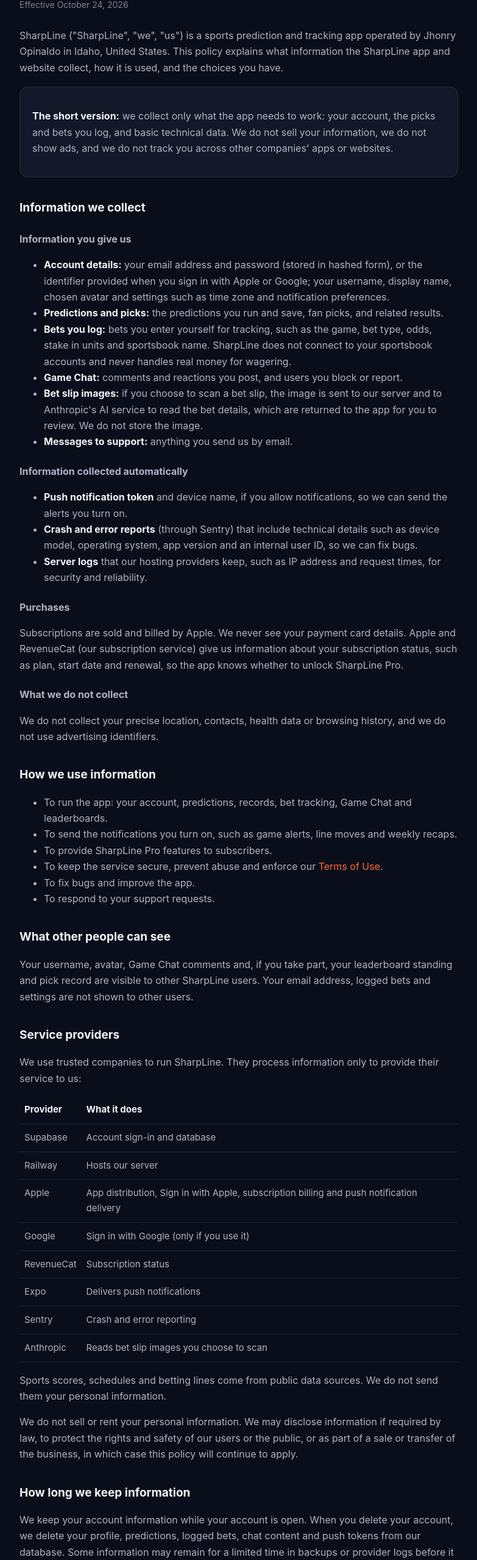
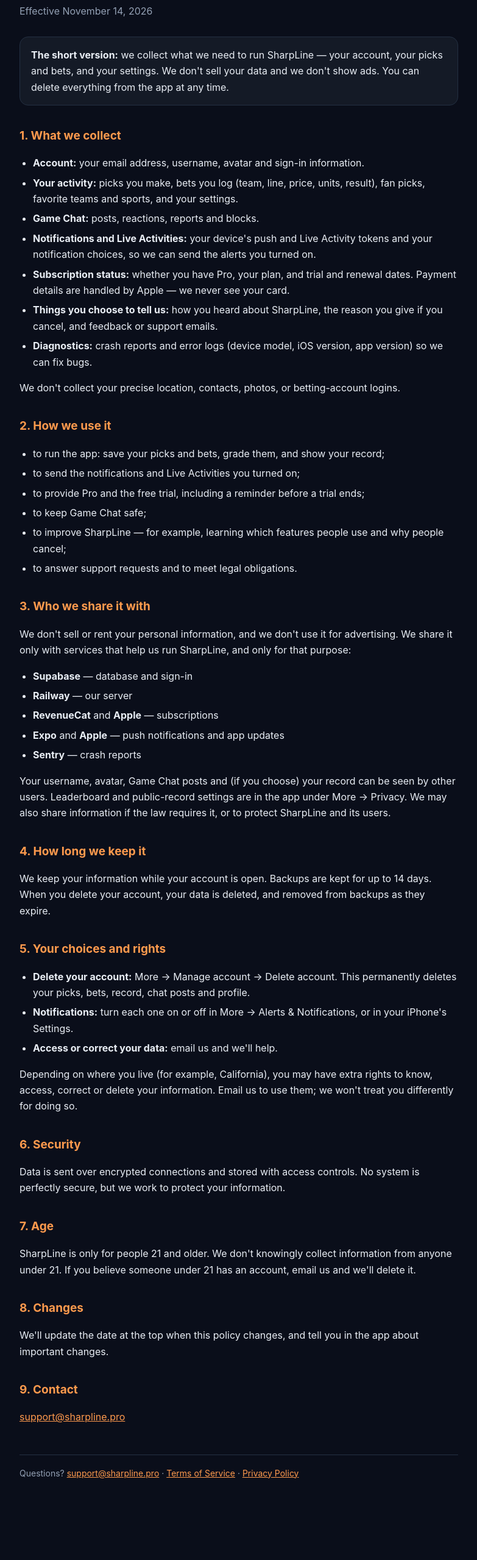
Before and after one commit to jhonry-ninja/sharpline-site, a plain HTML site: page privacy/index.html in a window 1280 px wide. Shown: the part 159-2718 px from the top of the page at 61% size, without its empty margins (248-1031 px from the left). After the commit the page ends 2667 px from the top, so only its background shows below. Drawn offline with Linux system fonts and the light colour scheme.

Commit message:
Updated Terms of Service and Privacy Policy

```diff
--- a/privacy/index.html
+++ b/privacy/index.html
@@ -1,102 +1,71 @@
-<!doctype html>
-<html lang="en">
-<head>
-  <meta charset="utf-8">
-  <meta name="viewport" content="width=device-width, initial-scale=1">
-  <title>Privacy Policy · SharpLine</title>
-  <link rel="stylesheet" href="/style.css">
-</head>
-<body>
-  <header><div class="wrap">
-    <a class="brand" href="/">Sharp<span>Line</span></a>
-    <nav><a href="/support/">Support</a><a href="/privacy/">Privacy</a><a href="/terms/">Terms</a></nav>
-  </div></header>
-  <main><div class="wrap">
-    <h1>Privacy Policy</h1>
-    <p class="updated">Effective October 24, 2026</p>
+<!DOCTYPE html><html lang="en"><head><meta charset="utf-8"><meta name="viewport" content="width=device-width,initial-scale=1"><title>Privacy Policy · SharpLine</title><style>
+:root{--bg:#0a0e1a;--card:#141a26;--line:#243042;--text:#e9eef5;--muted:#93a0b4;--orange:#ff9a4d}
+*{box-sizing:border-box}body{margin:0;background:var(--bg);color:var(--text);font:16px/1.65 -apple-system,BlinkMacSystemFont,"Segoe UI",Roboto,Inter,sans-serif}
+.wrap{max-width:760px;margin:0 auto;padding:40px 20px 80px}
+.brand{font-weight:900;letter-spacing:1px;font-size:22px;text-decoration:none;color:var(--text)}.brand span{color:var(--orange)}
+h1{font-size:34px;margin:28px 0 4px}.date{color:var(--muted);margin:0 0 28px}
+h2{font-size:19px;margin:34px 0 8px;color:var(--orange)}
+p,li{color:var(--text)}ul{padding-left:22px}li{margin:6px 0}
+.box{background:var(--card);border:1px solid var(--line);border-radius:14px;padding:16px 18px;margin:20px 0}
+a{color:var(--orange)}footer{margin-top:48px;color:var(--muted);font-size:14px;border-top:1px solid var(--line);padding-top:18px}
+</style>
+</head><body><div class="wrap"><a class="brand" href="/">SHARP<span>LINE</span></a>
+<h1>Privacy Policy</h1><p class="date">Effective November 14, 2026</p>
+<div class="box"><strong>The short version:</strong> we collect what we need to run SharpLine — your account, your picks and bets, and your settings. We don't sell your data and we don't show ads. You can delete everything from the app at any time.</div>
 
-    <p>SharpLine ("SharpLine", "we", "us") is a sports prediction and tracking app operated by Jhonry Opinaldo in Idaho, United States. This policy explains what information the SharpLine app and website collect, how it is used, and the choices you have.</p>
+<h2>1. What we collect</h2>
+<ul>
+<li><strong>Account:</strong> your email address, username, avatar and sign-in information.</li>
+<li><strong>Your activity:</strong> picks you make, bets you log (team, line, price, units, result), fan picks, favorite teams and sports, and your settings.</li>
+<li><strong>Game Chat:</strong> posts, reactions, reports and blocks.</li>
+<li><strong>Notifications and Live Activities:</strong> your device's push and Live Activity tokens and your notification choices, so we can send the alerts you turned on.</li>
+<li><strong>Subscription status:</strong> whether you have Pro, your plan, and trial and renewal dates. Payment details are handled by Apple — we never see your card.</li>
+<li><strong>Things you choose to tell us:</strong> how you heard about SharpLine, the reason you give if you cancel, and feedback or support emails.</li>
+<li><strong>Diagnostics:</strong> crash reports and error logs (device model, iOS version, app version) so we can fix bugs.</li>
+</ul>
+<p>We don't collect your precise location, contacts, photos, or betting-account logins.</p>
 
-    <div class="card">
-      <p><strong>The short version:</strong> we collect only what the app needs to work: your account, the picks and bets you log, and basic technical data. We do not sell your information, we do not show ads, and we do not track you across other companies' apps or websites.</p>
-    </div>
+<h2>2. How we use it</h2>
+<ul>
+<li>to run the app: save your picks and bets, grade them, and show your record;</li>
+<li>to send the notifications and Live Activities you turned on;</li>
+<li>to provide Pro and the free trial, including a reminder before a trial ends;</li>
+<li>to keep Game Chat safe;</li>
+<li>to improve SharpLine — for example, learning which features people use and why people cancel;</li>
+<li>to answer support requests and to meet legal obligations.</li>
+</ul>
 
-    <h2>Information we collect</h2>
-    <h3>Information you give us</h3>
-    <ul>
-      <li><strong>Account details:</strong> your email address and password (stored in hashed form), or the identifier provided when you sign in with Apple or Google; your username, display name, chosen avatar and settings such as time zone and notification preferences.</li>
-      <li><strong>Predictions and picks:</strong> the predictions you run and save, fan picks, and related results.</li>
-      <li><strong>Bets you log:</strong> bets you enter yourself for tracking, such as the game, bet type, odds, stake in units and sportsbook name. SharpLine does not connect to your sportsbook accounts and never handles real money for wagering.</li>
-      <li><strong>Game Chat:</strong> comments and reactions you post, and users you block or report.</li>
-      <li><strong>Bet slip images:</strong> if you choose to scan a bet slip, the image is sent to our server and to Anthropic's AI service to read the bet details, which are returned to the app for you to review. We do not store the image.</li>
-      <li><strong>Messages to support:</strong> anything you send us by email.</li>
-    </ul>
-    <h3>Information collected automatically</h3>
-    <ul>
-      <li><strong>Push notification token</strong> and device name, if you allow notifications, so we can send the alerts you turn on.</li>
-      <li><strong>Crash and error reports</strong> (through Sentry) that include technical details such as device model, operating system, app version and an internal user ID, so we can fix bugs.</li>
-      <li><strong>Server logs</strong> that our hosting providers keep, such as IP address and request times, for security and reliability.</li>
-    </ul>
-    <h3>Purchases</h3>
-    <p>Subscriptions are sold and billed by Apple. We never see your payment card details. Apple and RevenueCat (our subscription service) give us information about your subscription status, such as plan, start date and renewal, so the app knows whether to unlock SharpLine Pro.</p>
-    <h3>What we do not collect</h3>
-    <p>We do not collect your precise location, contacts, health data or browsing history, and we do not use advertising identifiers.</p>
+<h2>3. Who we share it with</h2>
+<p>We don't sell or rent your personal information, and we don't use it for advertising. We share it only with services that help us run SharpLine, and only for that purpose:</p>
+<ul>
+<li><strong>Supabase</strong> — database and sign-in</li>
+<li><strong>Railway</strong> — our server</li>
+<li><strong>RevenueCat</strong> and <strong>Apple</strong> — subscriptions</li>
+<li><strong>Expo</strong> and <strong>Apple</strong> — push notifications and app updates</li>
+<li><strong>Sentry</strong> — crash reports</li>
+</ul>
+<p>Your username, avatar, Game Chat posts and (if you choose) your record can be seen by other users. Leaderboard and public-record settings are in the app under More → Privacy. We may also share information if the law requires it, or to protect SharpLine and its users.</p>
 
-    <h2>How we use information</h2>
-    <ul>
-      <li>To run the app: your account, predictions, records, bet tracking, Game Chat and leaderboards.</li>
-      <li>To send the notifications you turn on, such as game alerts, line moves and weekly recaps.</li>
-      <li>To provide SharpLine Pro features to subscribers.</li>
-      <li>To keep the service secure, prevent abuse and enforce our <a href="/terms/">Terms of Use</a>.</li>
-      <li>To fix bugs and improve the app.</li>
-      <li>To respond to your support requests.</li>
-    </ul>
+<h2>4. How long we keep it</h2>
+<p>We keep your information while your account is open. Backups are kept for up to 14 days. When you delete your account, your data is deleted, and removed from backups as they expire.</p>
 
-    <h2>What other people can see</h2>
-    <p>Your username, avatar, Game Chat comments and, if you take part, your leaderboard standing and pick record are visible to other SharpLine users. Your email address, logged bets and settings are not shown to other users.</p>
+<h2>5. Your choices and rights</h2>
+<ul>
+<li><strong>Delete your account:</strong> More → Manage account → Delete account. This permanently deletes your picks, bets, record, chat posts and profile.</li>
+<li><strong>Notifications:</strong> turn each one on or off in More → Alerts &amp; Notifications, or in your iPhone's Settings.</li>
+<li><strong>Access or correct your data:</strong> email us and we'll help.</li>
+</ul>
+<p>Depending on where you live (for example, California), you may have extra rights to know, access, correct or delete your information. Email us to use them; we won't treat you differently for doing so.</p>
 
-    <h2>Service providers</h2>
-    <p>We use trusted companies to run SharpLine. They process information only to provide their service to us:</p>
-    <table>
-      <thead><tr><th>Provider</th><th>What it does</th></tr></thead>
-      <tbody>
-        <tr><td>Supabase</td><td>Account sign-in and database</td></tr>
-        <tr><td>Railway</td><td>Hosts our server</td></tr>
-        <tr><td>Apple</td><td>App distribution, Sign in with Apple, subscription billing and push notification delivery</td></tr>
-        <tr><td>Google</td><td>Sign in with Google (only if you use it)</td></tr>
-        <tr><td>RevenueCat</td><td>Subscription status</td></tr>
-        <tr><td>Expo</td><td>Delivers push notifications</td></tr>
-        <tr><td>Sentry</td><td>Crash and error reporting</td></tr>
-        <tr><td>Anthropic</td><td>Reads bet slip images you choose to scan</td></tr>
-      </tbody>
-    </table>
-    <p>Sports scores, schedules and betting lines come from public data sources. We do not send them your personal information.</p>
-    <p>We do not sell or rent your personal information. We may disclose information if required by law, to protect the rights and safety of our users or the public, or as part of a sale or transfer of the business, in which case this policy will continue to apply.</p>
+<h2>6. Security</h2>
+<p>Data is sent over encrypted connections and stored with access controls. No system is perfectly secure, but we work to protect your information.</p>
 
-    <h2>How long we keep information</h2>
-    <p>We keep your account information while your account is open. When you delete your account, we delete your profile, predictions, logged bets, chat content and push tokens from our database. Some information may remain for a limited time in backups or provider logs before it is overwritten, or where we must keep it by law.</p>
+<h2>7. Age</h2>
+<p>SharpLine is only for people 21 and older. We don't knowingly collect information from anyone under 21. If you believe someone under 21 has an account, email us and we'll delete it.</p>
 
-    <h2>Your choices and rights</h2>
-    <ul>
-      <li><strong>Delete your account</strong> at any time in the app: Account &rarr; Delete account.</li>
-      <li><strong>Notifications:</strong> turn alerts on or off in More &rarr; Notifications, or in your phone's settings.</li>
-      <li><strong>Subscriptions:</strong> manage or cancel in your Apple ID settings.</li>
-      <li><strong>Access or correction:</strong> email us to request a copy of your information or a correction.</li>
-    </ul>
-    <p>Depending on where you live, you may have additional rights under local law, such as the right to access, correct, delete or move your data. Email us and we will respond within the time the law requires.</p>
+<h2>8. Changes</h2>
+<p>We'll update the date at the top when this policy changes, and tell you in the app about important changes.</p>
 
-    <h2>Security</h2>
-    <p>We use encrypted connections (HTTPS) and access controls to protect your information. No system is completely secure, but we work to protect your data and will notify you as required by law if a breach affects you.</p>
-
-    <h2>Age requirement</h2>
-    <p>SharpLine is intended for adults 21 and older and is not directed to children. We do not knowingly collect information from anyone under 21. If you believe a minor has created an account, contact us and we will delete it.</p>
-
-    <h2>Changes to this policy</h2>
-    <p>We may update this policy. If the changes are significant, we will let you know in the app or by email before they take effect. The date at the top shows when it last changed.</p>
-
-    <h2>Contact</h2>
-    <p>Questions or requests: <a href="mailto:support@sharpline.pro">support@sharpline.pro</a></p>
-  </div></main>
-  <footer><div class="wrap">&copy; 2026 SharpLine &middot; <a href="/terms/">Terms of Use</a> &middot; <a href="/support/">Support</a></div></footer>
-</body>
-</html>
+<h2>9. Contact</h2>
+<p><a href="mailto:support@sharpline.pro">support@sharpline.pro</a></p>
+<footer>Questions? <a href="mailto:support@sharpline.pro">support@sharpline.pro</a> · <a href="/terms/">Terms of Service</a> · <a href="/privacy/">Privacy Policy</a></footer></div></body></html>
```
Also changed, not shown: terms/index.html (+58 -66 lines).
